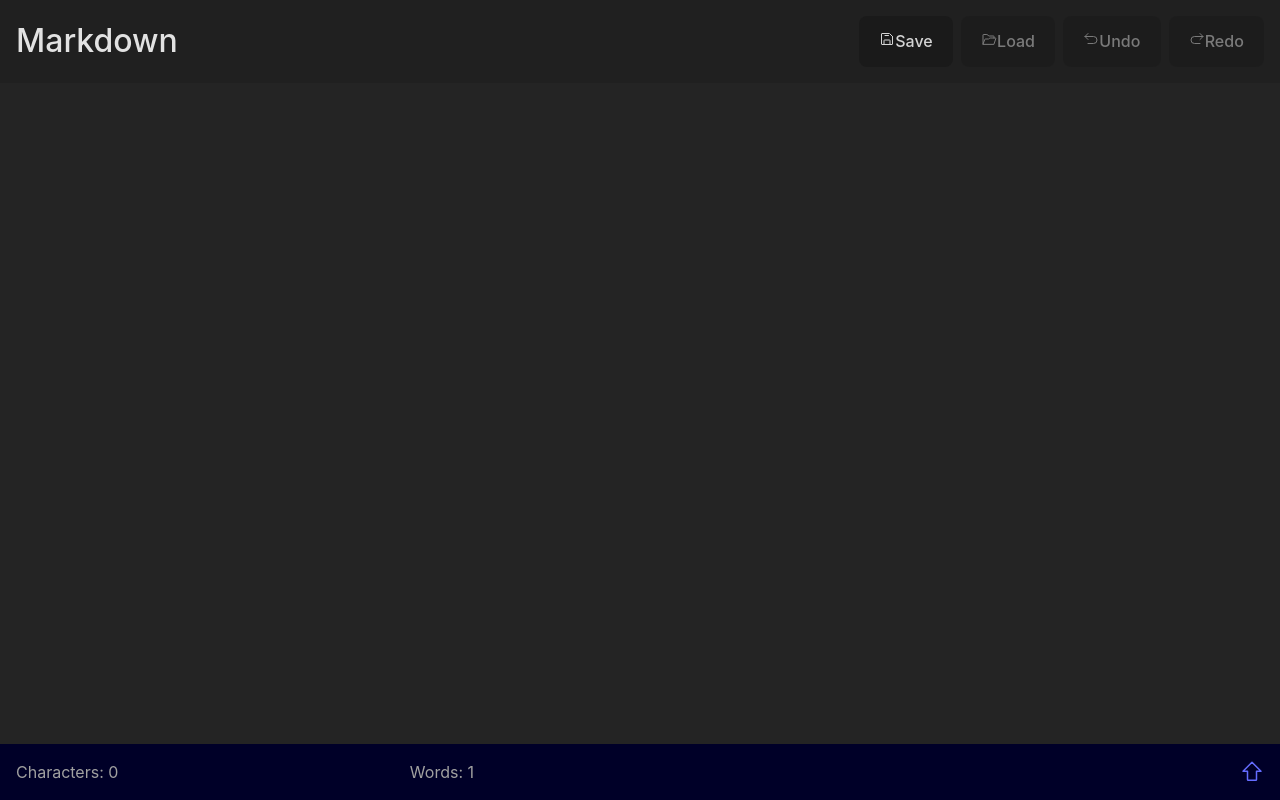
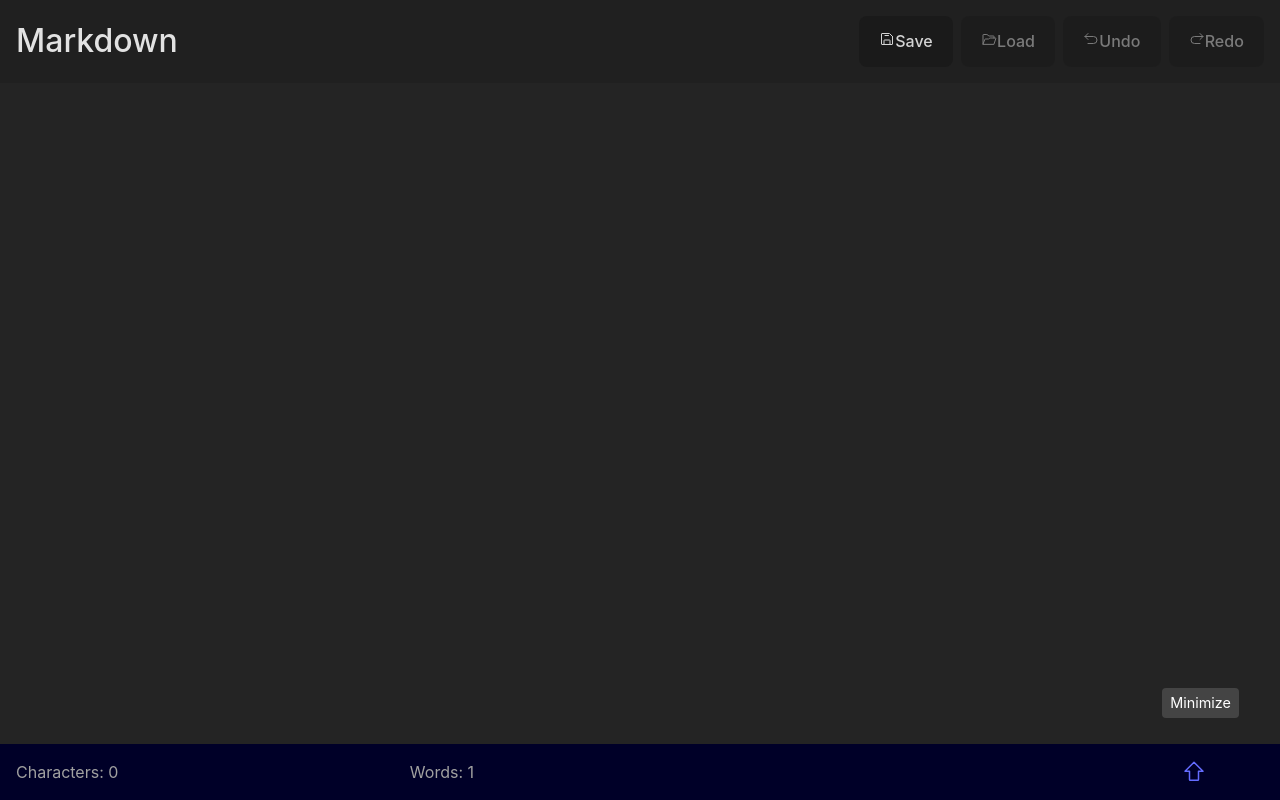
Before and after one commit to mulrooneydesign/word-processor, a React (Vite) app: page / in a window 1280 px wide. Both pictures are taken after a click on the element 1230 px from the left and 764 px from the top of the page. Built offline with nearby package versions, Linux system fonts and the light colour scheme.

Commit message:
test(word-processor): custom tooltip component

```diff
--- a/src/components/TextArea/TextArea.tsx
+++ b/src/components/TextArea/TextArea.tsx
@@ -13,6 +13,8 @@ import Footer from '../Footer/Footer';
 import TypingIndicator from '../Footer/TypingIndicator/TypingIndicator';
 
 import Tooltip from '../Tooltip/Tooltip';
+
+import { Position } from '../Tooltip/Tooltip';
 
 export default function TextArea() {
   const [isTyping, setIsTyping] = useState(false);
@@ -70,16 +72,14 @@ export default function TextArea() {
       </div>
 
       <Footer>
-        <Tooltip text="Character count">
+        <Tooltip text="Character count" position={Position.TOP}>
           <Counter title="Characters: " count={markdown.length} />
         </Tooltip>
-        <Tooltip text="Word count">
+        <Tooltip text="Word count" position={Position.TOP}>
           <Counter title="Words: " count={markdown.split(' ').length} />
         </Tooltip>
-
         <TypingIndicator isTyping={isTyping} />
-
-        <Tooltip text="Minimize" className="tooltipMinimize">
+        <Tooltip text="Minimize" position={Position.TOP}>
           <Minimizer />
         </Tooltip>
       </Footer>
--- a/src/components/Tooltip/Tooltip.css
+++ b/src/components/Tooltip/Tooltip.css
@@ -1,14 +1,16 @@
 .tooltip {
+    display: flex;
+}
+
+.tooltipText {
+    position: fixed;
     background-color: #444;
     color: white;
     font-size: 90%;
     padding: 4px 8px;
     border-radius: 4px;
     box-sizing: border-box;
+    text-align: center;
     width: max-content;
-    max-width: calc(100vw - 10px);
+    z-index: 100;
 }
-
-.tooltip-trigger {
-    display: flex;
-}
--- a/src/components/Tooltip/Tooltip.tsx
+++ b/src/components/Tooltip/Tooltip.tsx
@@ -1,177 +1,85 @@
-// Tooltip component largely based on: https://codesandbox.io/s/xenodochial-grass-js3bo9?file=/src/styles.css
-import React from 'react';
-
-import {
-  useFloating,
-  autoUpdate,
-  offset,
-  flip,
-  shift,
-  useHover,
-  useFocus,
-  useDismiss,
-  useRole,
-  useInteractions,
-  useMergeRefs,
-  FloatingPortal,
-} from '@floating-ui/react';
-import type { Placement } from '@floating-ui/react';
-
+import { useRef, useEffect, useState, useLayoutEffect } from 'react';
 import './Tooltip.css';
 
-interface TooltipOptions {
-  initialOpen?: boolean;
-  placement?: Placement;
-  open?: boolean;
-  onOpenChange?: (open: boolean) => void;
+export enum Position {
+  TOP = 'top',
+  BOTTOM = 'bottom',
 }
 
-export function useTooltip({
-  initialOpen = false,
-  placement = 'top',
-  open: controlledOpen,
-  onOpenChange: setControlledOpen,
-}: TooltipOptions = {}) {
-  const [uncontrolledOpen, setUncontrolledOpen] = React.useState(initialOpen);
-
-  const open = controlledOpen ?? uncontrolledOpen;
-  const setOpen = setControlledOpen ?? setUncontrolledOpen;
-
-  const data = useFloating({
-    placement,
-    open,
-    onOpenChange: setOpen,
-    whileElementsMounted: autoUpdate,
-    middleware: [
-      offset(6),
-      flip({
-        fallbackAxisSideDirection: 'start',
-        padding: 5,
-      }),
-      shift({ padding: 5 }),
-    ],
-  });
-
-  const context = data.context;
-
-  const hover = useHover(context, {
-    move: false,
-    enabled: controlledOpen == null,
-  });
-  const focus = useFocus(context, {
-    enabled: controlledOpen == null,
-  });
-  const dismiss = useDismiss(context);
-  const role = useRole(context, { role: 'tooltip' });
-
-  const interactions = useInteractions([hover, focus, dismiss, role]);
-
-  return React.useMemo(
-    () => ({
-      open,
-      setOpen,
-      ...interactions,
-      ...data,
-    }),
-    [open, setOpen, interactions, data]
-  );
+interface TooltipProps {
+  text: string;
+  children: React.ReactNode;
+  position?: Position;
 }
 
-type ContextType = ReturnType<typeof useTooltip> | null;
+export default function Tooltip({
+  text,
+  children,
+  position = Position.BOTTOM,
+}: TooltipProps) {
+  const ref = useRef<HTMLDivElement | null>(null);
+  const toolTipTextRef = useRef<HTMLDivElement | null>(null);
 
-const TooltipContext = React.createContext<ContextType>(null);
+  const [child, setChild] = useState({ x: 0, y: 0, height: 0, width: 0 });
+  const [visible, setVisible] = useState(false);
 
-export const useTooltipContext = () => {
-  const context = React.useContext(TooltipContext);
+  useEffect(() => {
+    if (ref.current === null) return;
 
-  if (context == null) {
-    throw new Error('Tooltip components must be wrapped with <Tooltip />');
-  }
+    const firstChild = ref.current.firstChild;
 
-  return context;
-};
+    if (!(firstChild instanceof HTMLElement)) return;
 
-function TooltipContainer({
-  children,
-  ...options
-}: { children: React.ReactNode } & TooltipOptions) {
-  const tooltip = useTooltip(options);
-  return (
-    <TooltipContext.Provider value={tooltip}>
-      {children}
-    </TooltipContext.Provider>
-  );
-}
+    const height = firstChild.offsetHeight;
+    const width = firstChild.offsetWidth;
 
-const TooltipTrigger = React.forwardRef<
-  HTMLElement,
-  React.HTMLProps<HTMLElement> & { asChild?: boolean; className?: string }
->(function TooltipTrigger(
-  { children, asChild = false, className, ...props },
-  propRef
-) {
-  const context = useTooltipContext();
-  const childrenRef = (children as any).ref;
-  const ref = useMergeRefs([context.refs.setReference, propRef, childrenRef]);
+    const x = firstChild.getBoundingClientRect().x;
+    const y = firstChild.getBoundingClientRect().y;
 
-  if (asChild && React.isValidElement(children)) {
-    return React.cloneElement(
-      children,
-      context.getReferenceProps({
-        ref,
-        ...props,
-        ...children.props,
-        'data-state': context.open ? 'open' : 'closed',
-      })
-    );
-  }
+    setChild({ x, y, height, width });
+
+    return () => {
+      setChild({ x: 0, y: 0, height: 0, width: 0 });
+    };
+  }, []);
+
+  const onMouseEnterHandler = () => {
+    setVisible((state) => !state);
+  };
+
+  useLayoutEffect(() => {
+    const { x, y, height, width } = child;
+
+    if (toolTipTextRef.current !== null) {
+      const OFFSET = 10;
+
+      const { offsetWidth } = toolTipTextRef.current;
+
+      if (position === Position.BOTTOM) {
+        toolTipTextRef.current.style.top = `${y + height + OFFSET}px`;
+        toolTipTextRef.current.style.left = `${x - offsetWidth / 4}px`;
+      }
+
+      if (position === Position.TOP) {
+        toolTipTextRef.current.style.top = `${y - height}px`;
+        toolTipTextRef.current.style.left = `${x - offsetWidth / 4}px`;
+      }
+    }
+  }, [child, position, visible]);
 
   return (
     <div
       ref={ref}
-      className={`tooltip-trigger ${className ? className : ''}`}
-      data-state={context.open ? 'open' : 'closed'}
-      {...context.getReferenceProps(props)}>
+      className="tooltip"
+      data-testid="tooltip"
+      onMouseEnter={onMouseEnterHandler}
+      onMouseLeave={onMouseEnterHandler}>
       {children}
+      {visible && (
+        <div ref={toolTipTextRef} className="tooltipText">
+          {text}
+        </div>
+      )}
     </div>
   );
-});
-
-const TooltipContent = React.forwardRef<
-  HTMLDivElement,
-  React.HTMLProps<HTMLDivElement>
->(function TooltipContent(props, propRef) {
-  const context = useTooltipContext();
-  const ref = useMergeRefs([context.refs.setFloating, propRef]);
-
-  if (!context.open) return null;
-
-  return (
-    <FloatingPortal>
-      <div
-        style={context.floatingStyles}
-        ref={ref}
-        {...context.getFloatingProps(props)}
-      />
-    </FloatingPortal>
-  );
-});
-
-export default function Tooltip({
-  children,
-  text,
-  className,
-}: {
-  children: React.ReactNode;
-  text: string;
-  className?: string;
-}) {
-  return (
-    <TooltipContainer>
-      <TooltipTrigger className={`${className ? className : ''}`}>
-        {children}
-      </TooltipTrigger>
-      <TooltipContent className="tooltip">{text}</TooltipContent>
-    </TooltipContainer>
-  );
 }
```
Also changed, not shown: 1 other file (tests, documents, lock files or other folders).
